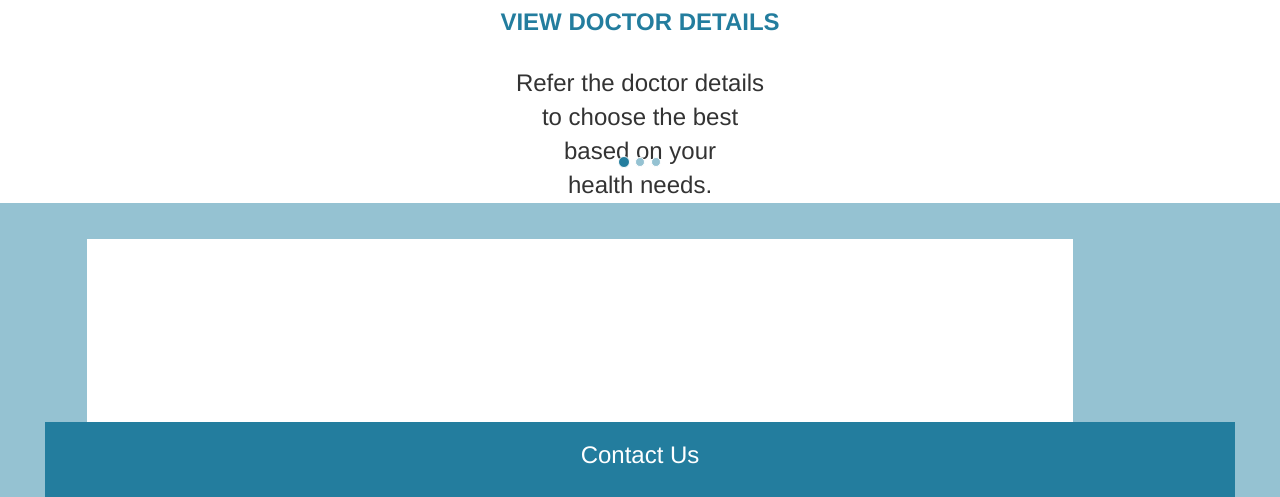
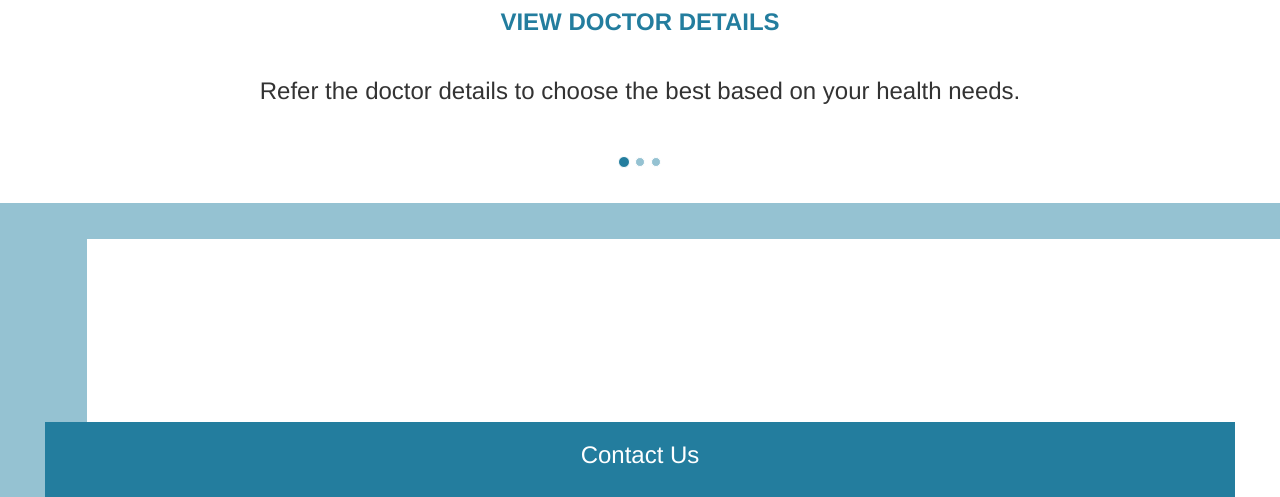
Before and after one commit to KeerthanaS15/docline247, a Django app: page /core/ in a window 1280 px wide. Shown: the part 1151-1648 px from the top of the page. Run offline with Django 3.2, Linux system fonts and the light colour scheme; style sheets or scripts are compiled from the project's sources; some libraries are stand-ins or nearby versions.

Commit message:
[#3] homepage -changes m-card description alignment -renames m-navlist as m-nav

```diff
--- a/core/templates/core/home.html
+++ b/core/templates/core/home.html
@@ -102,10 +100,10 @@
                 <h3 class="m-card__sub-heading">VIEW DOCTOR DETAILS</h3>
 
                 <p class="m-card__desc">
-                    Refer the doctor details <br>
-                    to choose the best <br>
-                    based on your <br>
-                    health needs. <br>
+                    Refer the doctor details
+                    to choose the best
+                    based on your
+                    health needs.
                 </p>
             </div>
 
--- a/static/css/src/_m-card.scss
+++ b/static/css/src/_m-card.scss
@@ -1,7 +1,6 @@
 .m-card {
 	height: var(--body-max-height);
 	background-color: #fff !important;
-
 	&__head {
 		padding: 37px;
 		color: var(--main-bg-color);
@@ -11,7 +10,7 @@
 	&__image {
 		display: flex;
 		justify-content: center;
-		width: 100%;
+
 	}
 
 	&__sub-heading {
@@ -23,8 +22,8 @@
 
 	&__desc {
 		text-align: center;
-		margin-top: 30px;
 		font-size: 24px;
+		margin: 3% 10% 10% 10%;
 	}
 }
 
--- a/static/css/src/p-home.d/_m-main.scss
+++ b/static/css/src/p-home.d/_m-main.scss
@@ -1,9 +1,12 @@
 .m-main{
+	text-align: center;
+	position: relative;
     &__menuicon {
-		float: right;
-		margin: 26px;
 		font-size: 30px;
 		cursor: pointer;
+		position: absolute;
+		right:26px;
+		top:26px;
 	}
 
 	&__hero {
--- a/static/css/src/p-home.d/_m-navlist.scss
+++ b/static/css/src/p-home.d/_m-nav.scss
@@ -1,4 +1,4 @@
-.m-navlist{
+.m-nav{
     display: flex;
     flex-direction: column;
     row-gap: 10px;
--- a/static/css/src/p-home.scss
+++ b/static/css/src/p-home.scss
@@ -18,7 +18,7 @@
 			left: 87px;
 			z-index: var(--home-contact-white-bg-zindex);
 			content: "";
-			width: 77%;
+			width: 100%;
 			height: calc(100vh - 72px);
 			background-color: white;
 		}
@@ -35,4 +35,4 @@
 @import "./p-home.d/m-contact";
 @import "./p-home.d/m-contact-item";
 @import "./p-home.d/m-navhead";
-@import "./p-home.d/m-navlist";
+@import "./p-home.d/m-nav";
```
Also changed, not shown: other parts of core/templates/core/home.html (+12 -14 lines). Lines whose indentation alone changed are shown as unchanged.
